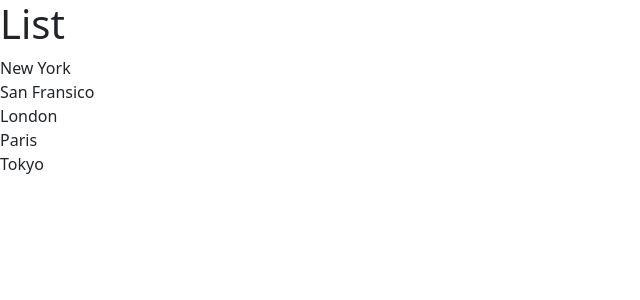
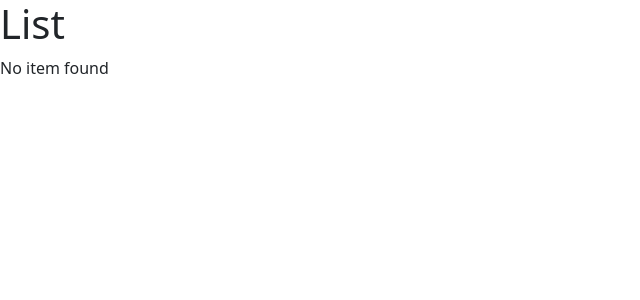
Before and after one commit to redayzarra/study-react, a React (Vite) app: page / in a window 1280 px wide. Shown: the top 300 px of the page, without its empty margins (0-640 px from the left). Built offline with nearby package versions, Linux system fonts and the light colour scheme.

Commit message:
Implementing conditional rendering

```diff
--- a/src/components/ListGroup.tsx
+++ b/src/components/ListGroup.tsx
@@ -1,12 +1,15 @@
 function ListGroup() {
-  const items = ["New York", "San Fransico", "London", "Paris", "Tokyo"];
+  let items = ["New York", "San Fransico", "London", "Paris", "Tokyo"];
+  items = [];
+
 
   return (
     <>
       <h1>List</h1>
+      {items.length == 0 && <p>No item found</p>}
       <ul className="list-group">
         {items.map((item) => (
-          <li key = {item}>{item}</li>
+          <li key={item}>{item}</li>
         ))}
       </ul>
     </>
```
